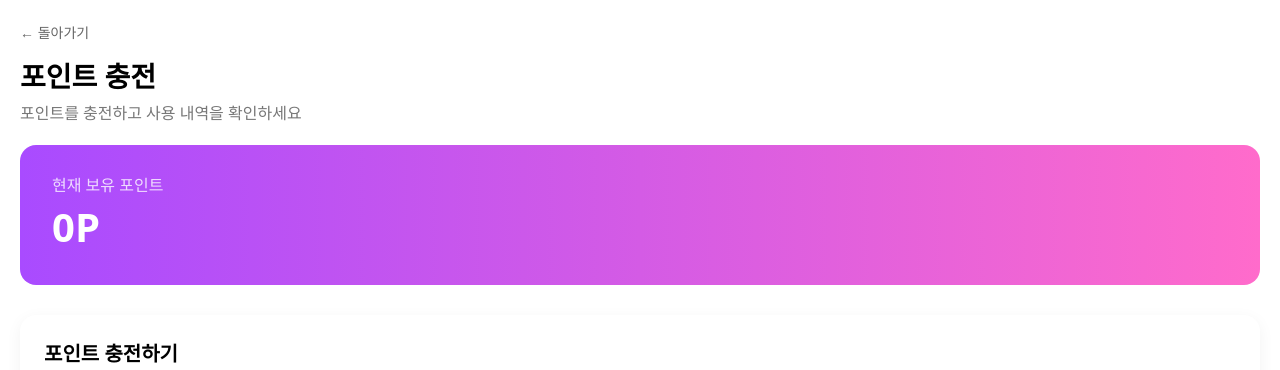
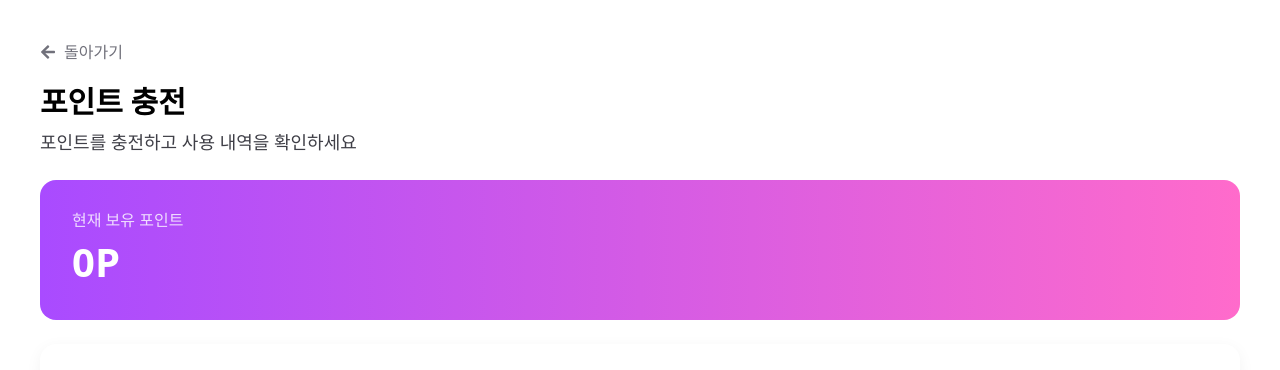
Before and after one commit to URECA-Group1/ureca-group1-frontend, a Next.js app: page /points/charge in a window 1280 px wide. Shown: the top 370 px of the page. Built offline with nearby package versions, Linux system fonts and the light colour scheme; no server answers.

Commit message:
[Fix] 포인트 충전 페이지 레이아웃 수정

```diff
--- a/app/points/charge/page.tsx
+++ b/app/points/charge/page.tsx
@@ -17,6 +17,8 @@ import PointAmountInput from "@/src/components/point/PointAmountInput";
 import PointAmountPresetButtons from "@/src/components/point/PointAmountPresetButtons";
 import PointChargeButton from "@/src/components/point/PointChargeButton";
 import PointHistoryList from "@/src/components/point/PointHistoryList";
+import Link from "next/link";
+import { FaArrowLeft } from "react-icons/fa";
 
 export default function ChargePage() {
   const [points, setPoints] = useState<number>(0);
@@ -68,8 +70,20 @@ export default function ChargePage() {
       : orders.slice((page - 1) * pageSize, page * pageSize);
 
   return (
-    <div style={{ padding: "20px" }}>
-      <PointChargeHeader />
+    <div className="mt-10 mx-10">
+      <Link
+        href="/"
+        className="flex items-center text-zinc-500 hover:text-zinc-700 cursor-pointer"
+      >
+        <FaArrowLeft size="16" />
+        <span className="ml-2">돌아가기</span>
+      </Link>
+
+      <h2 className="mt-5 text-3xl font-bold">포인트 충전</h2>
+
+      <p className="mt-2 text-zinc-700 text-lg">
+        포인트를 충전하고 사용 내역을 확인하세요
+      </p>
 
       <PointBalanceCard points={points} />
 
@@ -102,5 +116,39 @@ export default function ChargePage() {
         totalPages={totalPages}
       />
     </div>
+    // <div>
+    //   <PointChargeHeader />
+
+    //   <PointBalanceCard points={points} />
+
+    //   {/* 충전 박스 */}
+    //   <div
+    //     style={{
+    //       background: "#fff",
+    //       borderRadius: "16px",
+    //       padding: "24px",
+    //       marginTop: "20px",
+    //       boxShadow: "0 4px 16px rgba(0,0,0,0.05)",
+    //     }}
+    //   >
+    //     <h2 style={{ fontSize: "20px", fontWeight: 700, marginBottom: "16px" }}>
+    //       포인트 충전하기
+    //     </h2>
+
+    //     <PointAmountInput amount={amount} setAmount={setAmount} />
+
+    //     <PointAmountPresetButtons setAmount={setAmount} />
+
+    //     <PointChargeButton amount={amount} />
+    //   </div>
+
+    //   {/* 포인트 내역 */}
+    //   <PointHistoryList
+    //     orders={paginated}
+    //     page={page}
+    //     setPage={setPage}
+    //     totalPages={totalPages}
+    //   />
+    // </div>
   );
 }
--- a/src/components/point/PointBalanceCard.tsx
+++ b/src/components/point/PointBalanceCard.tsx
@@ -13,7 +13,8 @@ export default function PointBalanceCard({ points }: { points: number }) {
         borderRadius: "16px",
         color: "#fff",
         padding: "28px 32px",
-        marginBottom: "30px",
+        marginTop: "24px",
+        marginBottom: "24px",
       }}
     >
       <p style={{ fontSize: "16px", opacity: 0.8 }}>현재 보유 포인트</p>
--- a/src/components/point/PointChargeHeader.tsx
+++ /dev/null
@@ -1,35 +0,0 @@
-/**
- * @file src/components/point/PointChargeHeader.tsx
- * @author 허영현
- * @since 2025-12-04
- * @description 포인트 충전 페이지의 헤더 컴포넌트 파일입니다.
- */
-
-import { useRouter } from "next/navigation";
-
-export default function PointChargeHeader() {
-  const router = useRouter();
-
-  return (
-    <div style={{ marginBottom: "20px" }}>
-      <button
-        onClick={() => router.push("/snacks")}
-        style={{
-          background: "none",
-          border: "none",
-          color: "#666",
-          fontSize: "14px",
-          cursor: "pointer",
-          marginBottom: "12px",
-        }}
-      >
-        ← 돌아가기
-      </button>
-
-      <h1 style={{ fontSize: "28px", fontWeight: 700 }}>포인트 충전</h1>
-      <p style={{ color: "#777", marginTop: "4px" }}>
-        포인트를 충전하고 사용 내역을 확인하세요
-      </p>
-    </div>
-  );
-}
```
